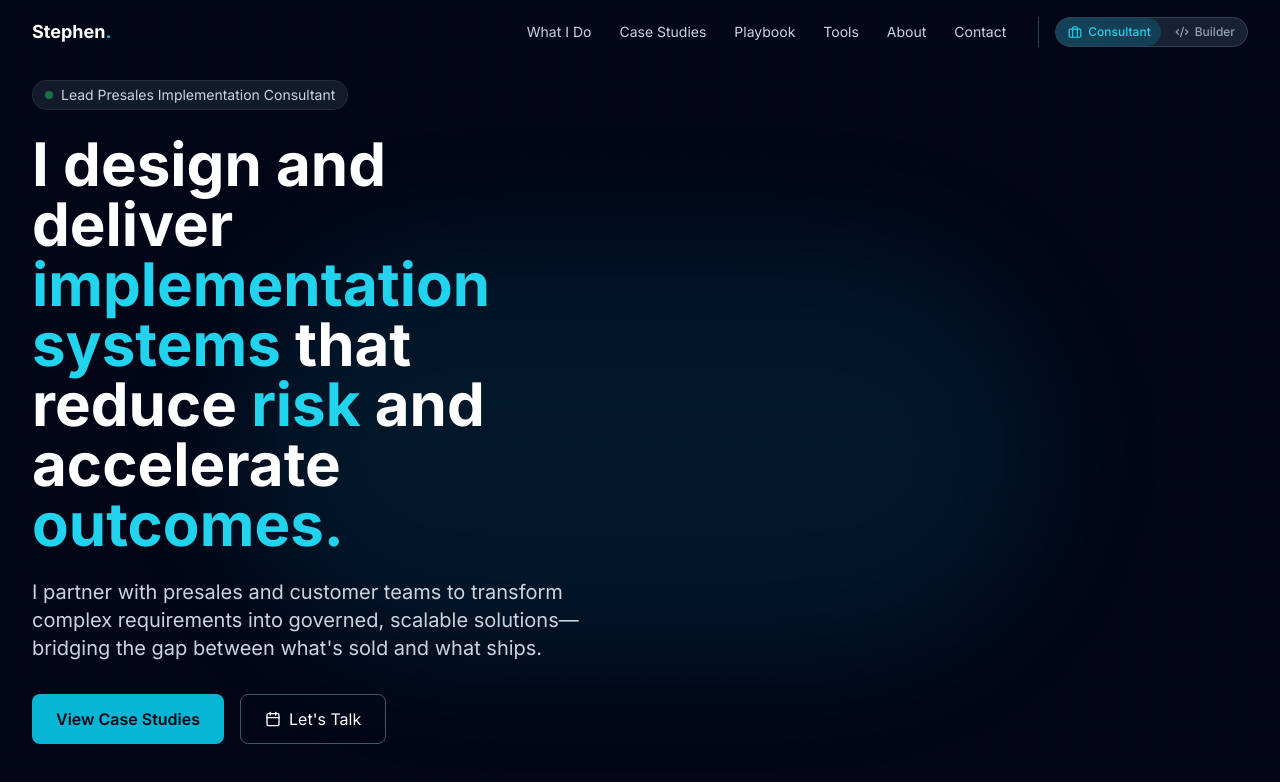
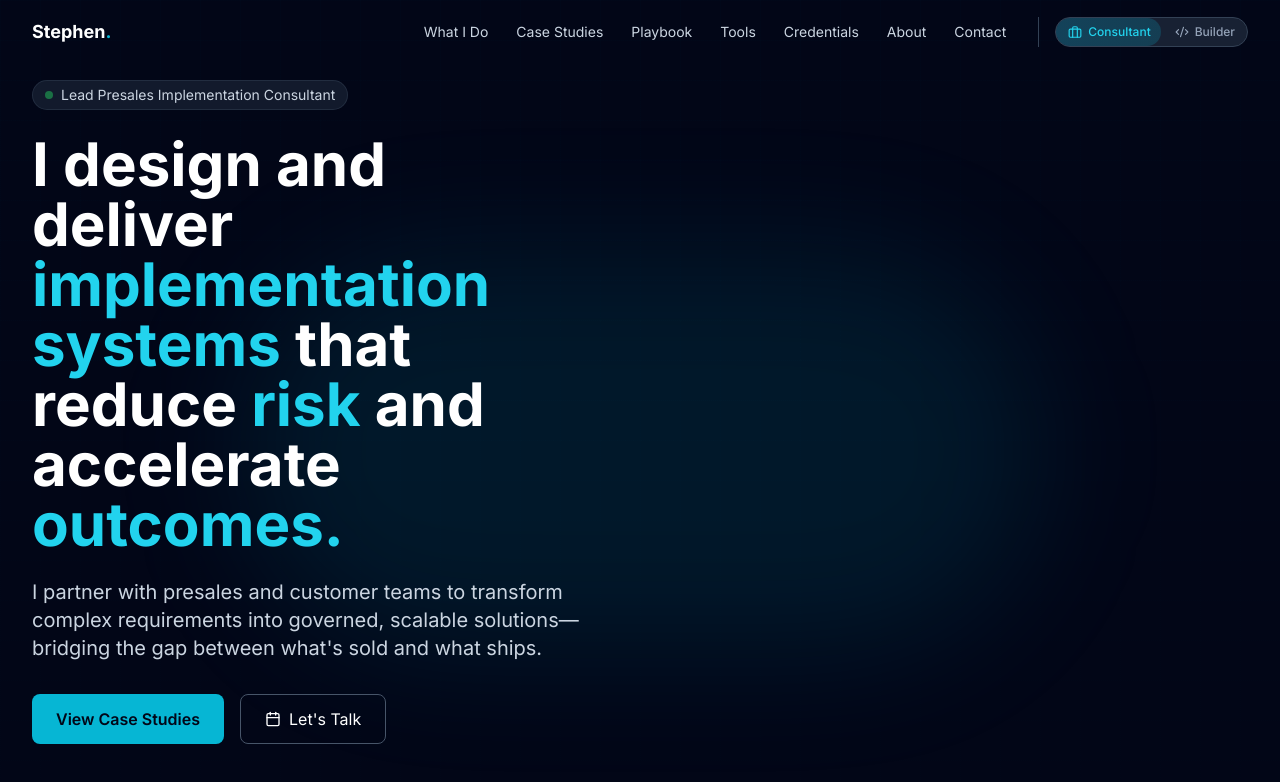
Before and after one commit to smadison81/personal-portfolio, a Next.js app: page / in a window 1280 px wide. Shown: the top 782 px of the page. Built offline with nearby package versions, Linux system fonts and the light colour scheme.

Commit message:
Add Awards & Certifications section
- President's Club (Quickbase 2025) highlighted
- Best Employee Award (UT Health)
- 8 certifications: Quickbase suite, PMI, UT Coding Boot Camp, ITIL, CompTIA
- New nav link for Credentials

```diff
--- a/src/app/page.tsx
+++ b/src/app/page.tsx
@@ -8,6 +8,7 @@ import {
   MicroWins,
   PlaybookTimeline,
   ToolChips,
+  AwardsCertifications,
   Testimonials,
   About,
   Contact,
@@ -25,6 +26,7 @@ export default function Home() {
         <MicroWins />
         <PlaybookTimeline />
         <ToolChips />
+        <AwardsCertifications />
         <Testimonials />
         <About />
         <Contact />
--- /dev/null
+++ b/src/components/AwardsCertifications.tsx
@@ -0,0 +1,108 @@
+'use client'
+
+import { Trophy, Award, BadgeCheck, Calendar } from 'lucide-react'
+import { awards, certifications } from '@/content/config'
+import { cn } from '@/lib/utils'
+
+export function AwardsCertifications() {
+  return (
+    <section id="credentials" className="py-24 bg-surface-900/50">
+      <div className="max-w-7xl mx-auto px-4 sm:px-6 lg:px-8">
+        {/* Section header */}
+        <div className="text-center mb-16 animate-fade-up">
+          <h2 className="text-3xl sm:text-4xl font-display font-bold text-white mb-4">
+            Awards & Certifications
+          </h2>
+          <p className="text-surface-400 max-w-2xl mx-auto">
+            Recognition and credentials that validate expertise and commitment to excellence.
+          </p>
+        </div>
+
+        {/* Awards */}
+        <div className="mb-16">
+          <h3 className="flex items-center gap-2 text-xl font-semibold text-white mb-6">
+            <Trophy className="w-5 h-5 text-yellow-400" />
+            Awards
+          </h3>
+          <div className="grid md:grid-cols-2 gap-6">
+            {awards.map((award, i) => (
+              <div
+                key={i}
+                className={cn(
+                  'relative p-6 rounded-xl border animate-fade-up',
+                  award.highlight
+                    ? 'bg-gradient-to-br from-yellow-500/10 to-amber-600/5 border-yellow-500/30'
+                    : 'bg-surface-900/60 border-surface-700/50'
+                )}
+                style={{ animationDelay: `${i * 100}ms` }}
+              >
+                {award.highlight && (
+                  <div className="absolute top-4 right-4">
+                    <span className="px-2 py-1 text-xs font-medium bg-yellow-500/20 text-yellow-400 rounded-full">
+                      Featured
+                    </span>
+                  </div>
+                )}
+                <div className="flex items-start gap-4">
+                  <div className={cn(
+                    'w-12 h-12 rounded-lg flex items-center justify-center',
+                    award.highlight ? 'bg-yellow-500/20' : 'bg-accent-500/10'
+                  )}>
+                    <Award className={cn(
+                      'w-6 h-6',
+                      award.highlight ? 'text-yellow-400' : 'text-accent-400'
+                    )} />
+                  </div>
+                  <div>
+                    <h4 className="text-lg font-semibold text-white">{award.title}</h4>
+                    <p className="text-sm text-surface-400">{award.issuer} · {award.date}</p>
+                    <p className="mt-2 text-sm text-surface-300">{award.description}</p>
+                  </div>
+                </div>
+              </div>
+            ))}
+          </div>
+        </div>
+
+        {/* Certifications */}
+        <div>
+          <h3 className="flex items-center gap-2 text-xl font-semibold text-white mb-6">
+            <BadgeCheck className="w-5 h-5 text-accent-400" />
+            Certifications
+          </h3>
+          <div className="grid sm:grid-cols-2 lg:grid-cols-4 gap-4">
+            {certifications.map((cert, i) => (
+              <div
+                key={i}
+                className="p-4 bg-surface-900/60 border border-surface-700/50 rounded-xl hover:border-accent-500/30 transition-colors animate-fade-up"
+                style={{ animationDelay: `${i * 50}ms` }}
+              >
+                <h4 className="font-semibold text-white text-sm mb-1">{cert.name}</h4>
+                <p className="text-xs text-surface-400 mb-2">{cert.issuer}</p>
+                <div className="flex items-center gap-2 text-xs text-surface-500">
+                  <Calendar className="w-3 h-3" />
+                  <span>{cert.date}</span>
+                  {cert.expires && (
+                    <span className="text-surface-600">· Expires {cert.expires}</span>
+                  )}
+                </div>
+                {cert.skills && (
+                  <div className="mt-3 flex flex-wrap gap-1">
+                    {cert.skills.map((skill, j) => (
+                      <span
+                        key={j}
+                        className="px-2 py-0.5 bg-surface-800 text-surface-400 text-xs rounded"
+                      >
+                        {skill}
+                      </span>
+                    ))}
+                  </div>
+                )}
+              </div>
+            ))}
+          </div>
+        </div>
+      </div>
+    </section>
+  )
+}
--- a/src/components/Navbar.tsx
+++ b/src/components/Navbar.tsx
@@ -11,6 +11,7 @@ const navLinks = [
   { href: '#case-studies', label: 'Case Studies' },
   { href: '#playbook', label: 'Playbook' },
   { href: '#tools', label: 'Tools' },
+  { href: '#credentials', label: 'Credentials' },
   { href: '#about', label: 'About' },
   { href: '#contact', label: 'Contact' },
 ]
--- a/src/components/index.ts
+++ b/src/components/index.ts
@@ -8,6 +8,7 @@ export { CaseStudyModal } from './CaseStudyModal'
 export { MicroWins } from './MicroWins'
 export { PlaybookTimeline } from './PlaybookTimeline'
 export { ToolChips } from './ToolChips'
+export { AwardsCertifications } from './AwardsCertifications'
 export { Testimonials } from './Testimonials'
 export { About } from './About'
 export { Contact } from './Contact'
--- a/src/content/config.ts
+++ b/src/content/config.ts
@@ -437,6 +437,77 @@ export const toolsAndEcosystems = [
   },
 ]
 
+export const awards = [
+  {
+    title: "President's Club",
+    issuer: "Quickbase",
+    date: "January 2025",
+    description: "Awarded for exceeding performance targets and delivering exemplary service",
+    highlight: true,
+  },
+  {
+    title: "Best Employee Award",
+    issuer: "UT Health Science Center",
+    date: "2009",
+    description: "Recognized out of 800+ employees for outstanding performance",
+    highlight: false,
+  },
+]
+
+export const certifications = [
+  {
+    name: "Pipelines Builder",
+    issuer: "Quickbase",
+    date: "Sep 2025",
+    expires: "Sep 2027",
+    credentialId: "159828191",
+  },
+  {
+    name: "Expert Builder",
+    issuer: "Quickbase",
+    date: "Sep 2025",
+    expires: "Sep 2027",
+    credentialId: "159827460",
+  },
+  {
+    name: "App Builder",
+    issuer: "Quickbase",
+    date: "Sep 2025",
+    expires: "Sep 2027",
+    credentialId: "159825911",
+  },
+  {
+    name: "App Foundations",
+    issuer: "Quickbase",
+    date: "Aug 2025",
+    expires: "Aug 2027",
+    credentialId: "157859785",
+  },
+  {
+    name: "PMI Citizen Developer Practitioner",
+    issuer: "Project Management Institute",
+    date: "May 2023",
+    credentialId: "3539432",
+  },
+  {
+    name: "Coding Boot Camp",
+    issuer: "UT Austin Center for Professional Education",
+    date: "Dec 2019",
+    skills: ["HTML", "Node.js", "MongoDB", "JavaScript", "React.js", "MySQL"],
+  },
+  {
+    name: "ITIL V3 Foundation",
+    issuer: "AXELOS Global Best Practice",
+    date: "Jul 2014",
+    credentialId: "GCI-2014-4841",
+  },
+  {
+    name: "CompTIA A+",
+    issuer: "CompTIA",
+    credentialId: "COMP001000804730",
+  },
+]
+
 export const testimonials = [
   {
     quote: "Stephen is one of the most selfless, self-motivated, and customer focused people I have ever had the pleasure of working with. He made every person he supported feel as if their incident was the only one he was focused on, without ever letting other items slip. His intangibles set him apart from any other candidate you may be considering.",
```
Also changed, not shown: 1 other file (tests, documents, lock files or other folders).
